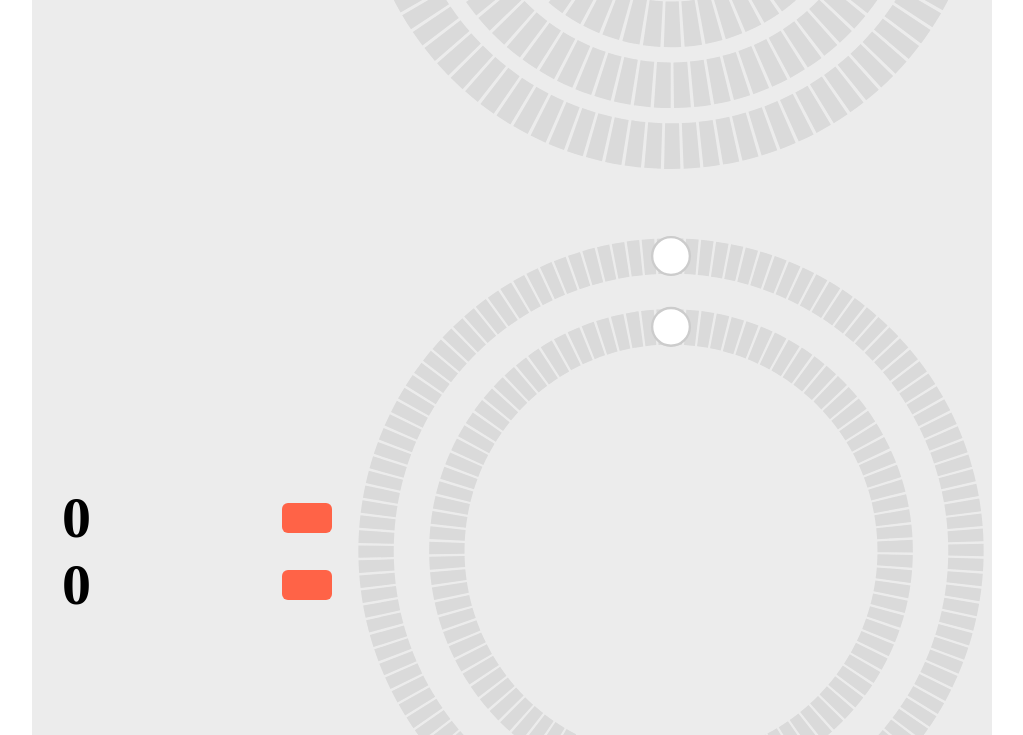
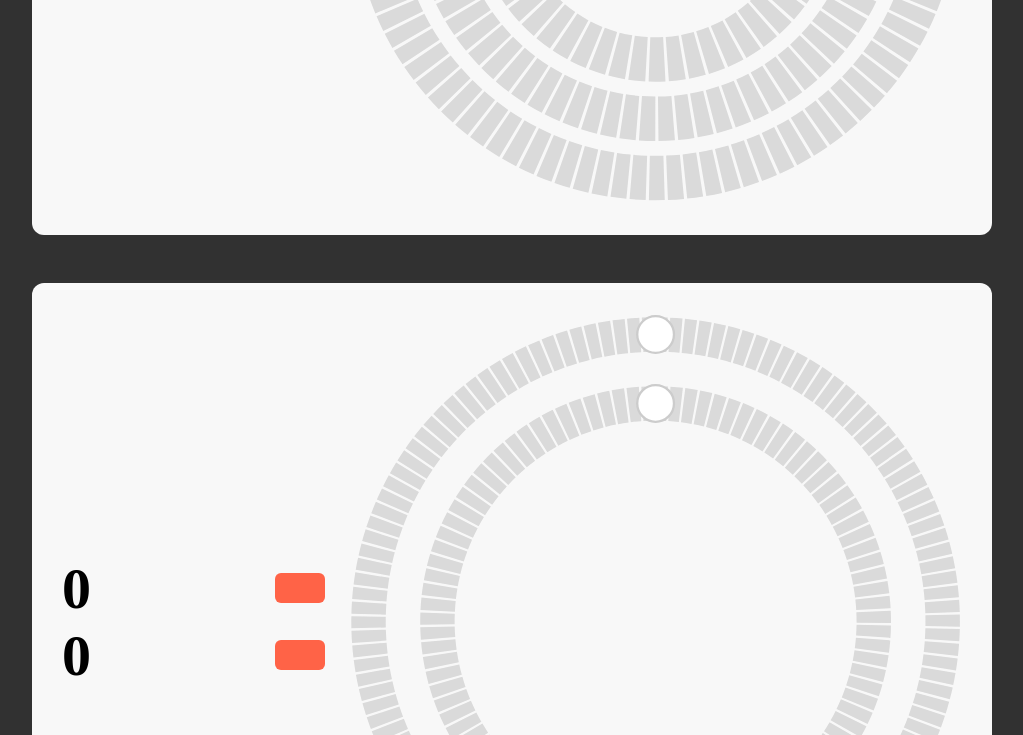
Before and after one commit to mitjapotocin/circular-slider, a website built with Parcel: page index.html in a window 1280 px wide. Shown: the part 490-1225 px from the top of the page, without its empty margins (128-1151 px from the left). Built offline with nearby package versions, Linux system fonts and the light colour scheme.

Commit message:
Added style, yarn start script

```diff
--- a/package.json
+++ b/package.json
@@ -3,6 +3,9 @@
   "version": "1.0.0",
   "main": "index.js",
   "license": "MIT",
+  "scripts": {
+    "start": "parcel index.html"
+  },
   "devDependencies": {
     "cssnano": "^4.1.10",
     "parcel-bundler": "^1.12.4",
--- a/src/scss/style.scss
+++ b/src/scss/style.scss
@@ -1,24 +1,27 @@
 body {
   margin: 0;
   height: 200vh;
+  background: #313131;
 }
 
 .circular-slider-container {
   max-width: 900px;
-  padding: 30px;
-  margin: 0 auto;
-  background: #ececec;
+  padding: 15px;
+  margin: 48px auto;
+  background: #f8f8f8;
+  border-radius: 12px;
 
   @media only screen and (min-width: 640px) {
+    padding: 30px;
     display: flex;
   }
 
   .legend-container {
-    flex: 0 0 30%;
+    flex: 3;
   }
 
   .slider-container {
-    flex: 0 0 70%;
+    flex: 7;
 
     > svg {
       width: 100%;
```
Also changed, not shown: README.md, 1 other file.
